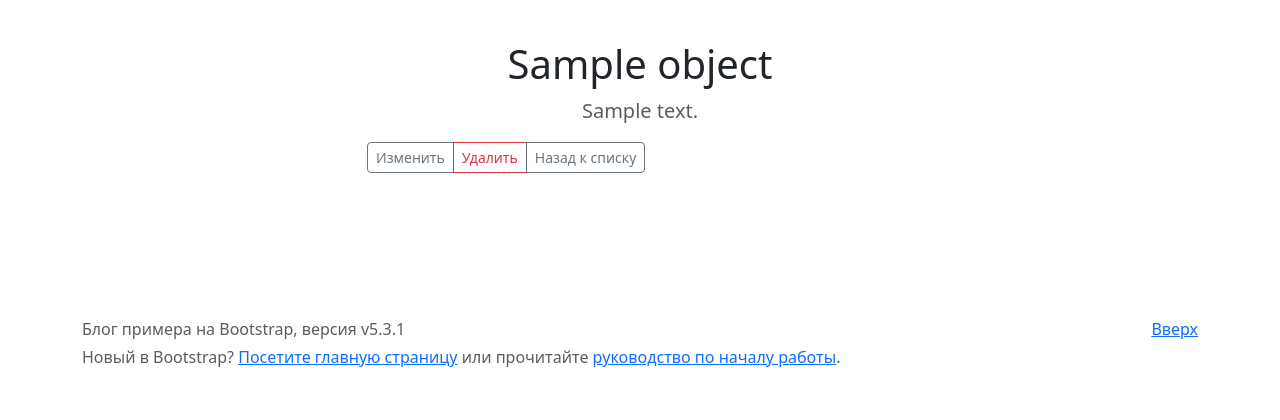
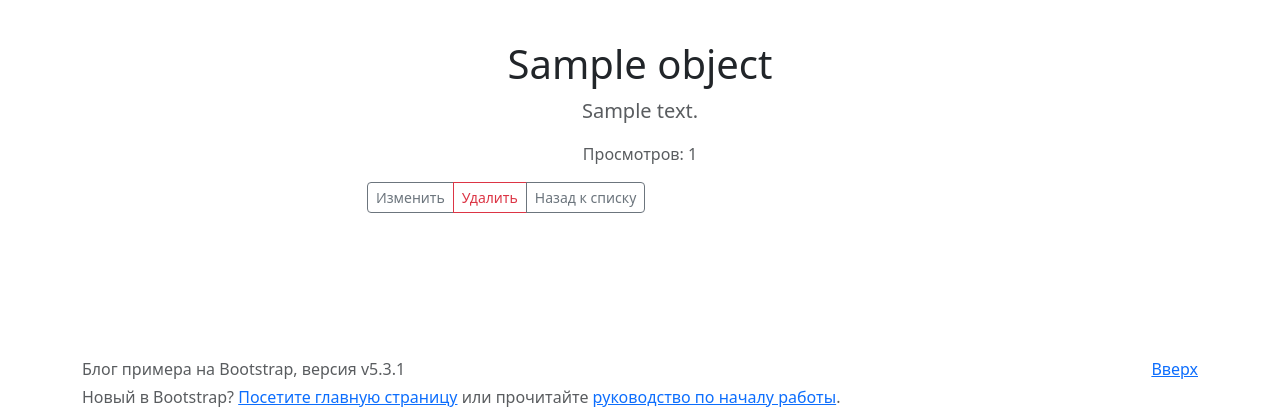
Before and after one commit to vladosik-13/Sky_pro_homework_22_Django, a Django app: template blogs/templates/blogs/blog_detail.html in a window 1280 px wide. Shown: the part 56-476 px from the top of the page. Run offline with Django 5.2, Linux system fonts and the light colour scheme; the template is opened without the code that fills it: most values are stand-ins (such as "Sample title", 1, 10 or a date in 2020); data that the repository does not hold is empty; some libraries are stand-ins or nearby versions.

Commit message:
обновлен шаблон blog_detail.html для работы функционал счетчика колличества просмотров

```diff
--- a/blogs/templates/blogs/blog_detail.html
+++ b/blogs/templates/blogs/blog_detail.html
@@ -8,6 +8,7 @@
         <div class="col-lg-6 col-md-8 mx-auto">
             <h1 class="fw-light">{{ object.title }}</h1>
             <p class="lead text-body-secondary">{{ object.content }}</p>
+            <p class="text-muted">Просмотров: {{ object.views_count }}</p>
             <div class="d-flex justify-content-between align-items-center">
                 <div class="btn-group">
                     <a href="{% url 'blogs:blog_update' object.pk %}" class="btn btn-sm btn-outline-secondary">Изменить</a>
```
